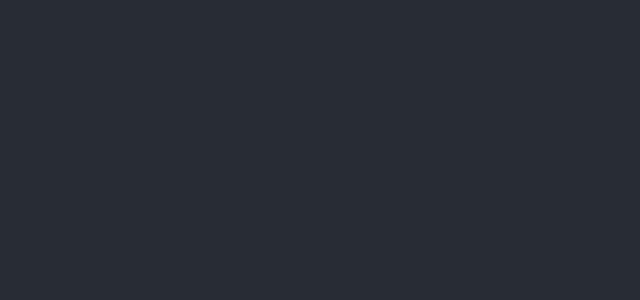
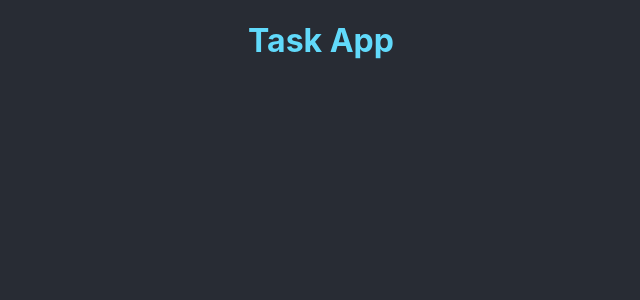
Before and after one commit to Royuin/task-app, a React (Create React App) app: page / in a window 1280 px wide. Shown: the top 300 px of the page, without its empty margins (319-959 px from the left). Built offline with nearby package versions, Linux system fonts and the light colour scheme; the HTML template or start-up script is replaced by a standard one.

Commit message:
set up import and exports for App and Overview and made Overview display h1 for title of page

```diff
--- a/src/App.js
+++ b/src/App.js
@@ -1,7 +1,12 @@
 import './App.css';
+import Overview from './components/Overview';
 
 function App() {
-  return <div className="App"></div>;
+  return (
+    <div className="App">
+      <Overview />
+    </div>
+  );
 }
 
 export default App;
--- a/src/components/Overview.js
+++ b/src/components/Overview.js
@@ -0,0 +1,17 @@
+import React, { Component } from 'react';
+
+class Overview extends Component {
+  constructor(props) {
+    super(props);
+  }
+
+  render() {
+    return (
+      <>
+        <h1>Task App</h1>
+      </>
+    );
+  }
+}
+
+export default Overview;
```
